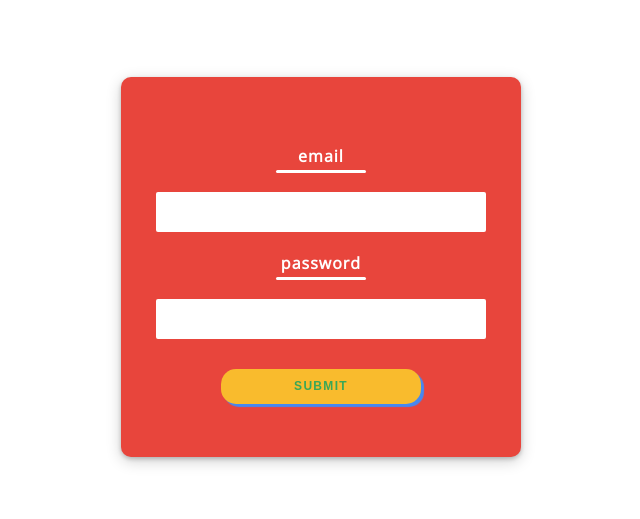
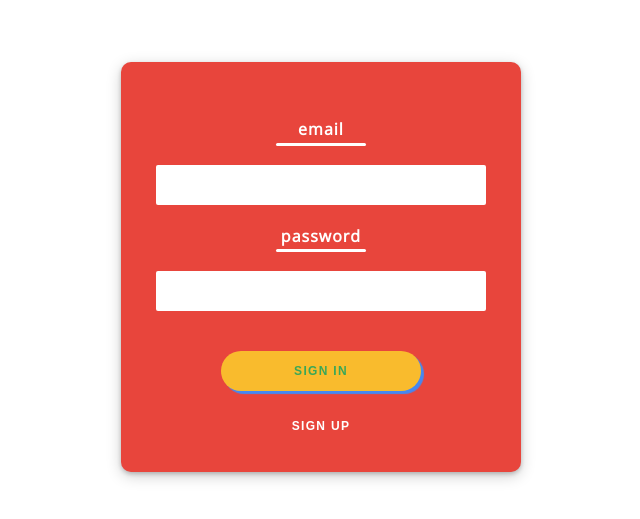
Before and after one commit to b0nec0de/crud-frontend, a React (Create React App) app: page /auth in a window 1280 px wide. Shown: the part 133-652 px from the top of the page, without its empty margins (319-959 px from the left). Built offline with nearby package versions, Linux system fonts and the light colour scheme.

Commit message:
before weekend

```diff
--- a/src/App.css
+++ b/src/App.css
@@ -3,7 +3,8 @@
 /* $yellow: #f9bb2d;
 $green: #3aa757;
 $blue: #4688f1;
-$red: #e8453c; */
+$red: #e8453c;
+$light_blue: #65D8F9 */
 
 /* layout */
 
@@ -37,84 +38,3 @@ p {
 	padding: 0;
 	margin: 0;
 }
-
-/* auth component styles */
-
-.auth {
-	display: flex;
-	justify-content: center;
-	align-items: center;
-	min-height: 100vh;
-}
-
-.auth__wrapper {
-	width: 400px;
-	height: 380px;
-	border-radius: 10px;
-	background-color: #e8453c;
-	box-shadow: 0 2px 4px 0 rgba(0, 0, 0, 0.2), 0 4px 15px 0 rgba(0, 0, 0, 0.19);
-}
-
-.auth__form {
-	display: flex;
-	flex-direction: column;
-	justify-content: center;
-	align-items: center;
-	text-align: center;
-	height: 100%;
-}
-
-.auth__label {
-	display: flex;
-	flex-direction: column;
-	font-weight: bold;
-	color: #fff;
-}
-
-.auth__label-text {
-	position: relative;
-	display: block;
-	margin-bottom: 24px;
-	letter-spacing: 1px;
-}
-
-.auth__label-text::after {
-	position: absolute;
-	right: 50%;
-	bottom: -5px;
-	transform: translateX(50%);
-	content: '';
-	width: 90px;
-	height: 3px;
-	border-radius: 1.5px;
-	background-color: #fff;
-}
-
-.auth__input {
-	width: 330px;
-	height: 40px;
-	margin-bottom: 20px;
-	text-align: center;
-	font-size: 15px;
-	border-radius: 2px;
-	border: none;
-	outline: none;
-}
-
-.btn {
-	width: 200px;
-	height: 35px;
-	padding: 10px 0;
-	margin: 10px 0 -15px;
-	font-size: 12px;
-	font-weight: bold;
-	color: #3aa757;
-	text-transform: uppercase;
-	letter-spacing: 1.3px;
-	background: #f9bb2d;
-	border-radius: 15px;
-	border: none;
-	outline: none;
-	box-shadow: 3px 3px 1px #4688f1;
-	cursor: pointer;
-}
--- a/src/App.js
+++ b/src/App.js
@@ -1,87 +1,20 @@
-import React, { Component } from 'react';
-import axios from 'axios';
-import { withCookies } from 'react-cookie';
+import React from 'react';
+import { CookiesProvider } from 'react-cookie';
 import './App.css';
 
-
-class App extends Component {
-	constructor(props) {
-		super(props);
-		const { cookies } = this.props;
-		this.state = {
-			email: '',
-			password: '',
-			token: cookies.get('token')
-		};
-	}
-
-	handleInputChange = event => {
-		this.setState({
-			[event.target.name]: event.target.value
-		});
-	};
-
-	handleSubmit = event => {
-		event.preventDefault();
-		const { email, password, token } = this.state;
-		const { cookies } = this.props;
-		// axios.post(
-		// 	'http://localhost:3001/auth', {
-		// 		config: {
-		// 			headers: {
-		// 				'content-type': 'application/x-www-form-urlencoded'
-		// 			},
-		// 			data: {
-		// 				email,
-		// 				password
-		// 			}
-		// 		}
-		// 	}
-		// )
-
-		axios.post(
-			'http://localhost:3001/auth',
-			{ email, password }
-		)
-			.then(response => {
-				cookies.set('token', response.data.token)
-			})
-			.then(this.setState({ token }))
-			.catch(err => console.log(err))
-	}
+import Auth from './components/Auth/Auth';
 
 
-	render() {
-		return (
-			<div className="auth" >
-				<div className="auth__wrapper">
-					<form className="auth__form" onSubmit={this.handleSubmit}>
-						<label className="auth__label">
-							<span className="auth__label-text">email</span>
-							<input
-								className="auth__input"
-								type="email"
-								name="email"
-								onChange={this.handleInputChange}
-							/>
-						</label>
-						<label className="auth__label">
-							<span className="auth__label-text">password</span>
-							<input
-								className="auth__input"
-								type="password"
-								name="password"
-								onChange={this.handleInputChange}
-							/>
-						</label>
-						<button className="btn auth__btn" type="submit">
-							submit
-						</button>
-					</form>
-				</div>
-			</div>
-		);
-	}
+function App(props) {
+
+	return (
+		<div className="app" >
+			<CookiesProvider>
+				<Auth />
+			</CookiesProvider>
+		</div>
+	);
+
 }
 
-export default withCookies(App);
+export default App;
--- /dev/null
+++ b/src/components/Auth/Auth.css
@@ -0,0 +1,111 @@
+.auth {
+	display: flex;
+	justify-content: center;
+	align-items: center;
+	min-height: 100vh;
+}
+
+.auth__wrapper {
+	position: relative;
+	width: 400px;
+	height: 410px;
+	border-radius: 10px;
+	background-color: #e8453c;
+	box-shadow: 0 2px 4px 0 rgba(0, 0, 0, 0.2), 0 4px 15px 0 rgba(0, 0, 0, 0.19);
+}
+
+.auth__caution {
+	position: absolute;
+	top: 15px;
+	left: 50%;
+	transform: translateX(-50%);
+	height: 30px;
+	width: 350px;
+	text-align: center;
+	color: #e8453c;
+	font-weight: bold;
+	padding: 3px 0 3px 0;
+	border-radius: 2px;
+	background: #fff;
+}
+
+.auth__form {
+	display: flex;
+	flex-direction: column;
+  justify-content: center;
+	align-items: center;
+  text-align: center;
+  padding-top: 30px;
+	height: 100%;
+}
+
+.auth__form :nth-child(2) > input {
+  margin-bottom: 40px;
+}
+
+.auth__label {
+	display: flex;
+	flex-direction: column;
+	font-weight: bold;
+	color: #fff;
+}
+
+.auth__label-text {
+	position: relative;
+	display: block;
+	margin-bottom: 24px;
+	letter-spacing: 1px;
+}
+
+.auth__label-text::after {
+	position: absolute;
+	right: 50%;
+	bottom: -5px;
+	transform: translateX(50%);
+	content: '';
+	width: 90px;
+	height: 3px;
+	border-radius: 1.5px;
+	background-color: #fff;
+}
+
+.auth__input {
+	width: 330px;
+	height: 40px;
+	margin-bottom: 20px;
+	text-align: center;
+	font-size: 15px;
+	border-radius: 2px;
+	border: none;
+	outline: none;
+}
+
+
+.btn {
+  display: block;
+  width: 200px;
+	height: 40px;
+  padding: 10px 0;
+  font-size: 12px;
+  font-weight: bold;
+  text-transform: uppercase;
+  letter-spacing: 1.3px;
+  cursor: pointer;
+}
+
+.auth__btn-signin {
+  margin-bottom: 15px;
+	color: #3aa757;
+	background: #f9bb2d;
+	border-radius: 20px;
+	border: none;
+  outline: none;
+	box-shadow: 3px 3px 1px #4688f1;;
+}
+
+.auth__btn-signup {
+  color: #fff;
+  border: none;
+  outline: none;
+  background-color: transparent;
+}
--- /dev/null
+++ b/src/components/Auth/Auth.js
@@ -0,0 +1,111 @@
+import React, { Component } from 'react';
+import axios from 'axios';
+import { withCookies } from 'react-cookie';
+import './Auth.css';
+
+
+class Auth extends Component {
+	constructor(props) {
+		super(props);
+		const { cookies } = this.props;
+
+		this.state = {
+			email: '',
+			password: '',
+			token: cookies.get('token'),
+			message: ''
+		};
+	}
+
+	handleInputChange = event => {
+		this.setState({
+			[event.target.name]: event.target.value
+		});
+	};
+
+	handleSubmit = event => {
+		event.preventDefault();
+		const { email, password, token, message } = this.state;
+		const { cookies } = this.props;
+		// axios.post(
+		// 	'http://localhost:3001/auth', {
+		// 		config: {
+		// 			headers: {
+		// 				'content-type': 'application/x-www-form-urlencoded'
+		// 			},
+		// 			data: {
+		// 				email,
+		// 				password
+		// 			}
+		// 		}
+		// 	}
+		// )
+
+		axios.post(
+			'http://localhost:3001/auth',
+			{ email, password, token }
+		)
+			.then(response => {
+				cookies.set('token', response.data.token)
+				// let message = response.data.message;
+				console.log(response.data)
+			})
+			.then(this.setState({
+				token
+
+			}))
+			.then(event.target.reset())
+			.catch(err => console.log(err))
+	}
+
+	handleSignUp = event => {
+		event.preventDefault();
+		const { email, password } = this.state;
+
+		axios.post(
+			'http://localhost:3001/sign',
+			{ email, password }
+		)
+			.then(response => console.log(response.data))
+			.catch(err => console.log(err))
+	}
+
+
+	render() {
+		return (
+			<div className="auth" >
+				<div className="auth__wrapper">
+					{this.state.caution &&
+						< div className="auth__caution">{this.state.caution}</div>
+					}
+					<form className="auth__form" onSubmit={this.handleSubmit}>
+						<label className="auth__label">
+							<span className="auth__label-text">email</span>
+							<input
+								className="auth__input"
+								type="email"
+								name="email"
+								onChange={this.handleInputChange}
+							/>
+						</label>
+						<label className="auth__label">
+							<span className="auth__label-text">password</span>
+							<input
+								className="auth__input"
+								type="password"
+								name="password"
+								onChange={this.handleInputChange}
+							/>
+						</label>
+						<button className="btn auth__btn-signin" type="submit">
+							Sign In
+						</button>
+						<button className="btn auth__btn-signup" type="submit" onClick={this.handleSignUp}>Sign Up</button>
+					</form>
+				</div>
+			</div >
+		);
+	}
+}
+
+export default withCookies(Auth);
--- a/src/index.js
+++ b/src/index.js
@@ -3,15 +3,9 @@ import ReactDOM from 'react-dom';
 import './index.css';
 import App from './App';
 import * as serviceWorker from './serviceWorker';
-import { CookiesProvider } from 'react-cookie';
 // require('dotenv').config()
 
-ReactDOM.render(
-  <div>
-    <CookiesProvider>
-      <App />
-    </CookiesProvider>
-  </div>, document.getElementById('root'));
+ReactDOM.render(<App />, document.getElementById('root'));
 
 // If you want your app to work offline and load faster, you can change
 // unregister() to register() below. Note this comes with some pitfalls.
```
